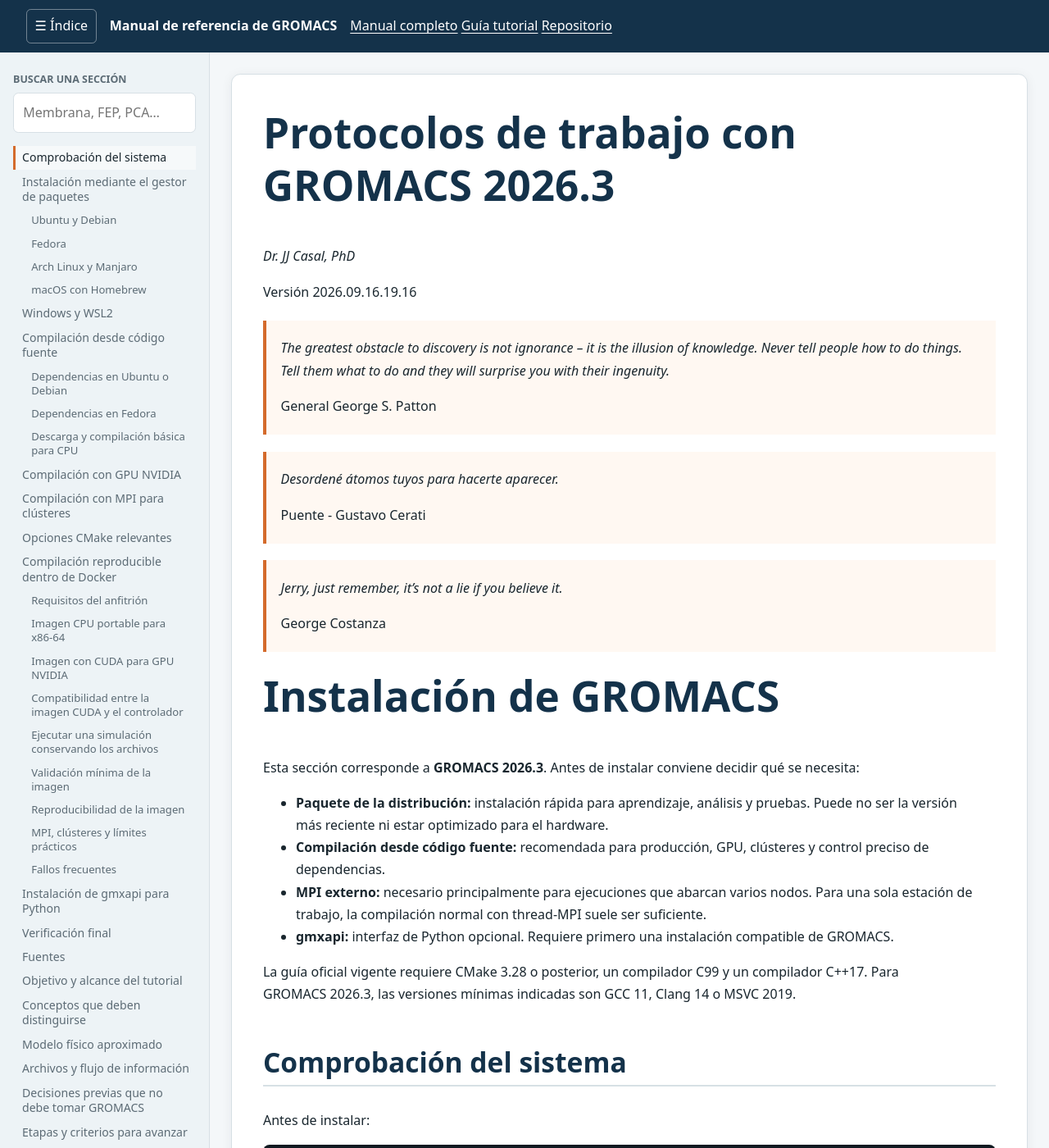
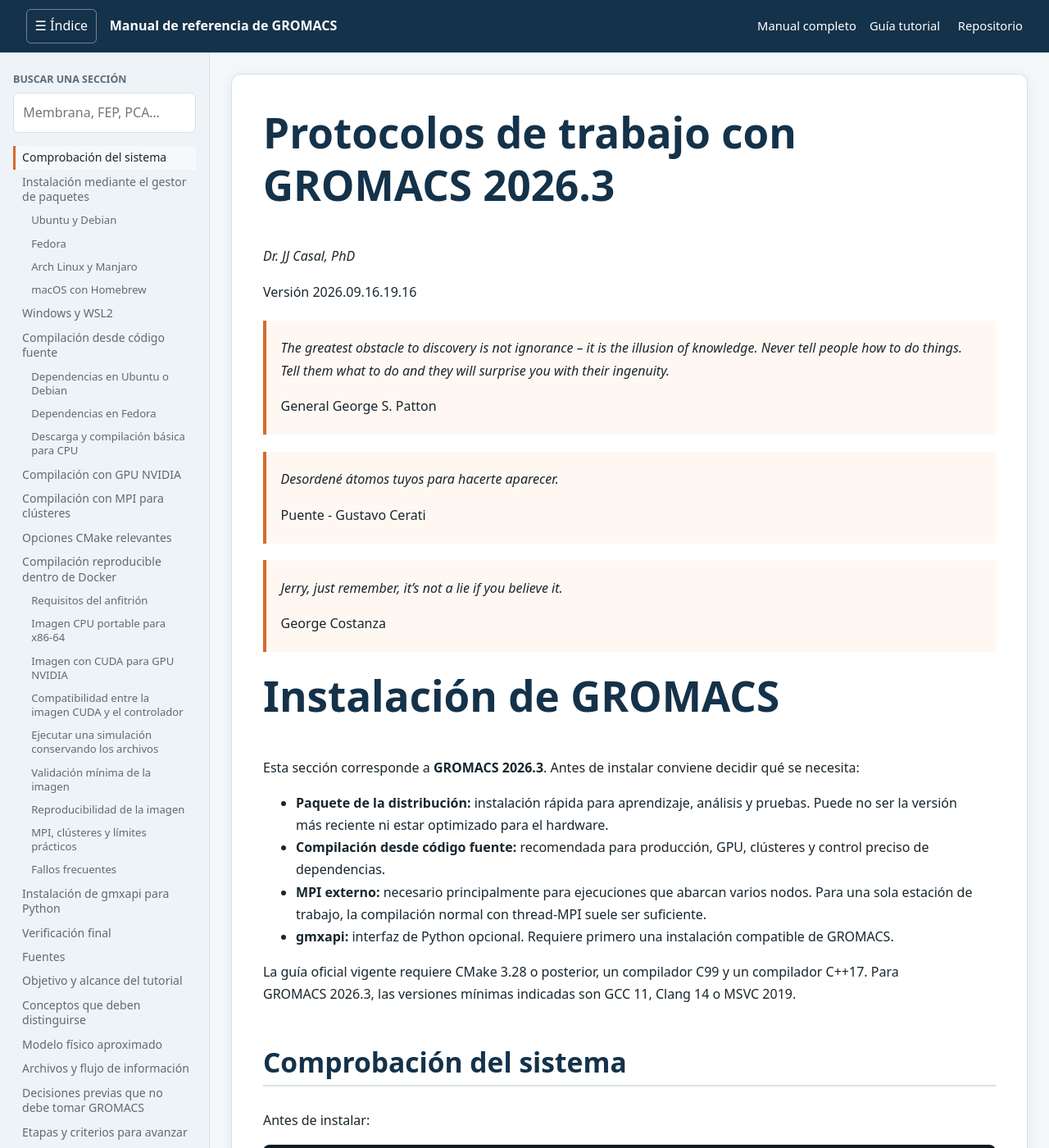
Before and after one commit to juanjosecas/manual-gromacs, a Jekyll site: the page built from index.md, in a window 1280 px wide and 1400 px high. Shown: the whole window at 82% size. Built offline with Jekyll 4.4.1, drawn with Linux system fonts in a browser that asks for light colours.

Commit message:
Style manual and tutorial navigation

```diff
--- a/assets/style.css
+++ b/assets/style.css
@@ -36,7 +36,13 @@
 }
 .site-header a { color: inherit; }
 .brand { font-weight: 750; text-decoration: none; }
-.repository { margin-left: auto; }
+.site-nav {
+  display: flex; align-items: center; gap: 1rem; margin-left: auto;
+  font-size: .92rem;
+}
+.site-nav a { text-decoration: none; }
+.site-nav a:hover, .site-nav a:focus { text-decoration: underline; }
+.repository { margin-left: .35rem; }
 #menu-button {
   display: inline-block; border: 1px solid #ffffff66; border-radius: .35rem;
   padding: .4rem .6rem; background: transparent; color: #fff; font: inherit;
@@ -122,7 +128,9 @@
 
 #backdrop { position: fixed; z-index: 25; inset: var(--header) 0 0; background: #0007; }
 @media (max-width: 900px) {
-  .repository { display: none; }
+  .brand { flex: 1; }
+  .site-nav { gap: .7rem; margin-left: 0; font-size: .82rem; }
+  .site-nav .repository { display: none; }
   .page { display: block; }
   body.sidebar-collapsed #sidebar { display: block; }
   #sidebar {
@@ -133,6 +141,10 @@
   #sidebar.open { transform: none; }
   main { padding: 1rem; }
   article { padding: 1rem; }
+}
+@media (max-width: 620px) {
+  .brand { display: none; }
+  .site-nav { margin-left: auto; }
 }
 @media (prefers-color-scheme: dark) {
   :root {
```
